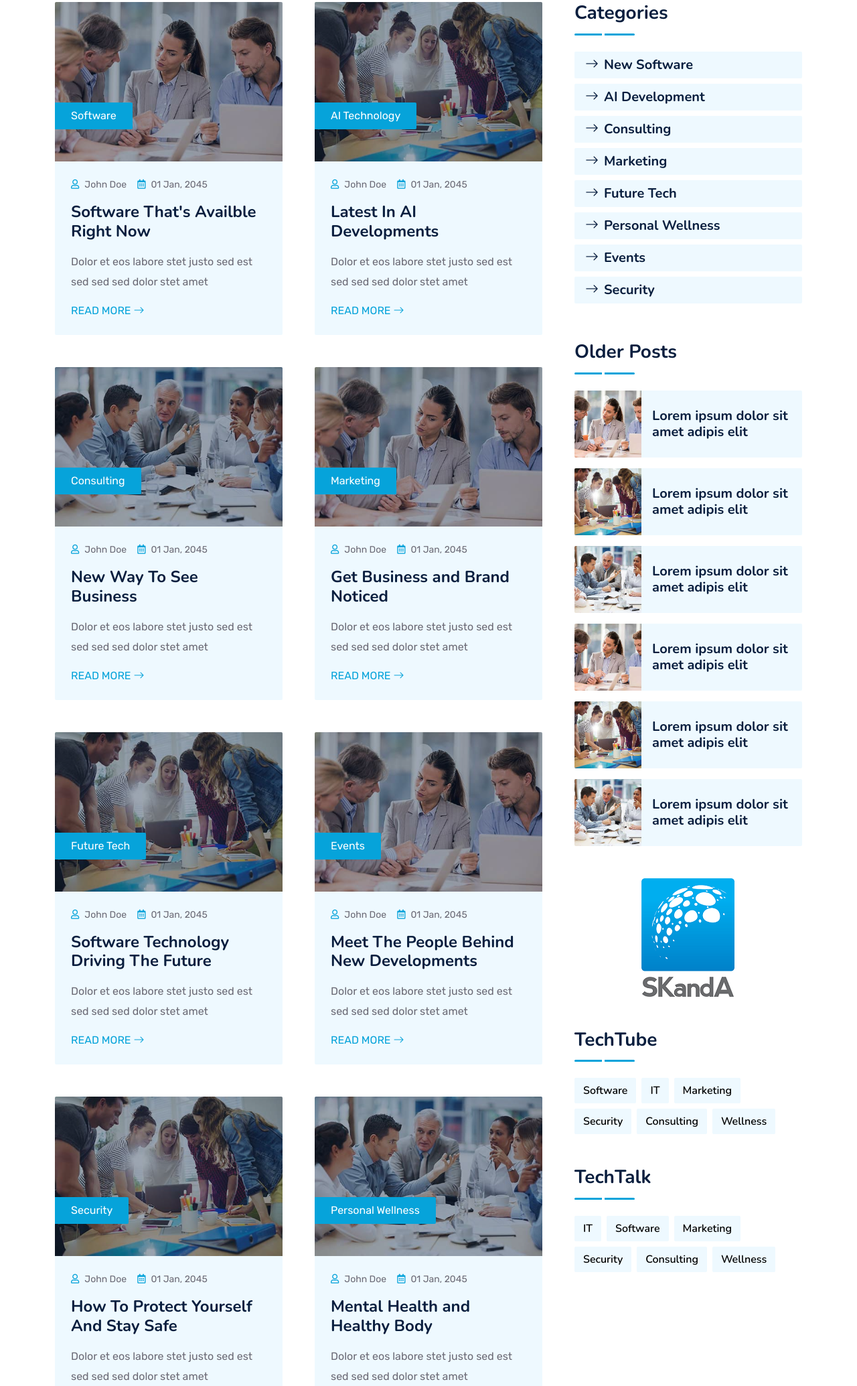
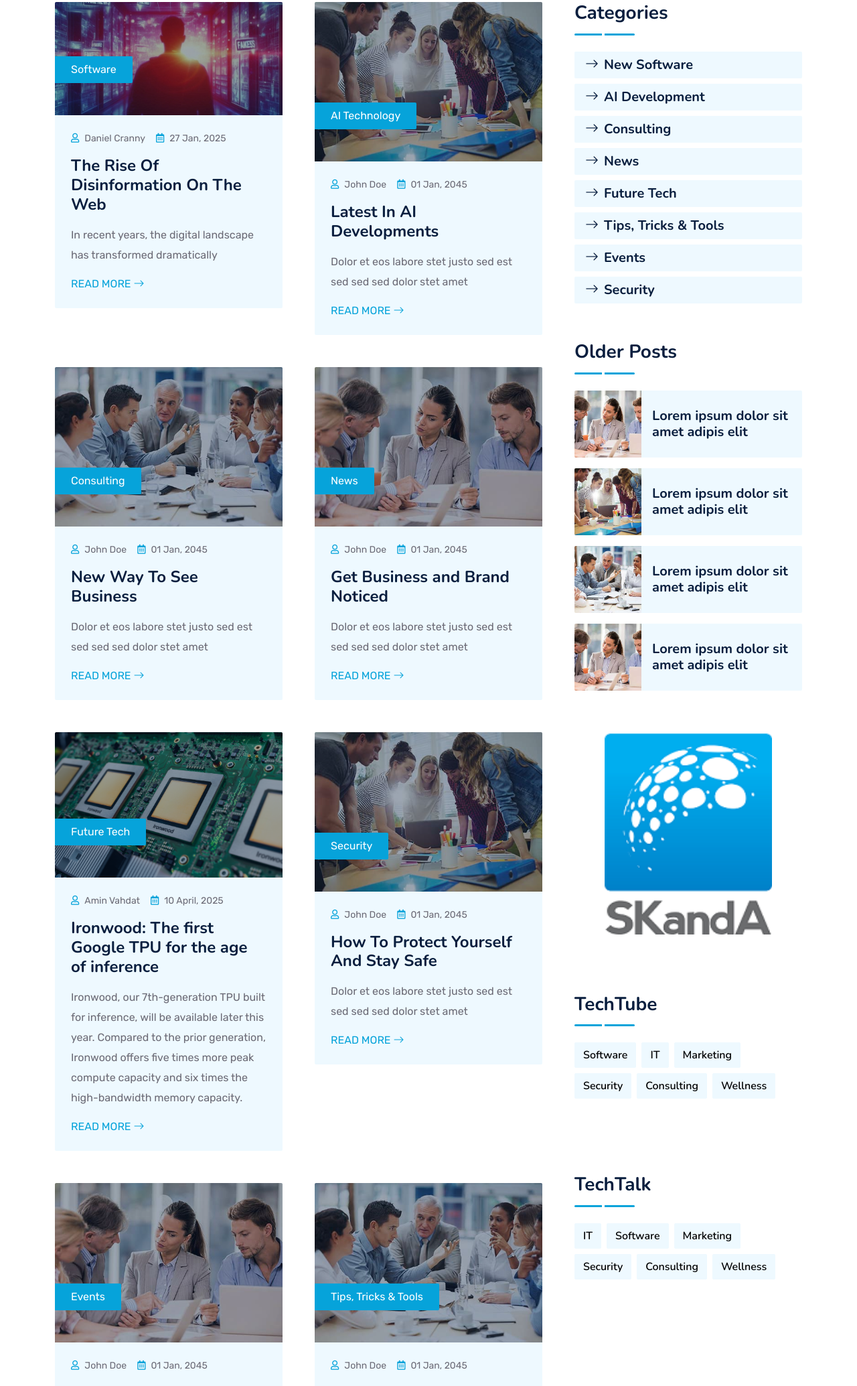
Before and after one commit to RaevenTech/Skanda1, a plain HTML site: page blog.html in a window 1280 px wide. Shown: the part 731-2800 px from the top of the page at 67% size. Drawn offline with nearby package versions, Linux system fonts and the light colour scheme.

Commit message:
populating blog page

```diff
--- a/blog.html
+++ b/blog.html
@@ -95,7 +95,7 @@
                       <i class="far fa-circle text-white px-2"></i>
                       <a href="#blogs" class="h5 text-primary">Blog Posts</a>
                       <i class="far fa-circle text-white px-2"></i>
-                      <a href="#techtalks" class="h5 text-white">TechTalk</a>
+                      <a href="#techtalk" class="h5 text-white">TechTalk</a>
                     </div>
                 </div>
             </div>
@@ -113,16 +113,17 @@
                         <div id="software" class="col-md-6 wow slideInUp" data-wow-delay="0.1s">
                             <div class="blog-item bg-light rounded overflow-hidden">
                                 <div class=" blog-img position-relative overflow-hidden bg-dark">
-                                    <img  class="blog-image img-fluid" src="img/blog-1.jpg" alt="blog title">
-                                    <a  class="position-absolute bottom-0 start-0 bg-primary text-white rounded-end mb-5 py-2 px-4" href="">Software</a>
+                                    <img  class="blog-image img-fluid" src="img/blog-new-tech-april.jpeg" alt="new tech avalible blog post">
+                                    <a  class="position-absolute bottom-0 start-0 bg-primary text-white rounded-end mb-5 py-2 px-4" href="https://www.wearedevelopers.com/en/magazine/539/the-rise-of-disinformation-on-the-web-539">
+                                      Software</a>
                                 </div>
                                 <div class="p-4">
                                     <div class="d-flex mb-3">
-                                        <small class="me-3"><i class="far fa-user text-primary me-2"></i>John Doe</small>
-                                        <small><i class="far fa-calendar-alt text-primary me-2"></i>01 Jan, 2045</small>
+                                        <small class="me-3"><i class="far fa-user text-primary me-2"></i>Daniel Cranny</small>
+                                        <small><i class="far fa-calendar-alt text-primary me-2"></i>27 Jan, 2025</small>
                                     </div>
-                                    <h4 class="mb-3">Software That's Availble Right Now</h4>
-                                    <p>Dolor et eos labore stet justo sed est sed sed sed dolor stet amet</p>
+                                    <h4 class="mb-3">The Rise Of Disinformation On The Web</h4>
+                                    <p>In recent years, the digital landscape has transformed dramatically</p>
                                     <a class="text-uppercase" href="">Read More <i class="bi bi-arrow-right"></i></a>
                                 </div>
                             </div>
@@ -161,11 +162,11 @@
                                 </div>
                             </div>
                         </div>
-                        <div id="marketing" class="col-md-6 wow slideInUp" data-wow-delay="0.6s">
+                        <div id="news" class="col-md-6 wow slideInUp" data-wow-delay="0.6s">
                             <div class="blog-item bg-light rounded overflow-hidden">
                                 <div class="blog-img position-relative overflow-hidden bg-dark">
                                     <img class="blog-image img-fluid" src="img/blog-1.jpg" alt="">
-                                    <a class="position-absolute bottom-0 start-0 bg-primary text-white rounded-end mb-5 py-2 px-4" href="">Marketing</a>
+                                    <a class="position-absolute bottom-0 start-0 bg-primary text-white rounded-end mb-5 py-2 px-4" href="">News</a>
                                 </div>
                                 <div class="p-4">
                                     <div class="d-flex mb-3">
@@ -181,19 +182,41 @@
                         <div id="future-tech" class="col-md-6 wow slideInUp" data-wow-delay="0.1s">
                             <div class="blog-item bg-light rounded overflow-hidden">
                                 <div class="blog-img position-relative overflow-hidden bg-dark">
-                                    <img class="blog-image img-fluid" src="img/blog-2.jpg" alt="">
-                                    <a class="position-absolute bottom-0 start-0 bg-primary text-white rounded-end mb-5 py-2 px-4" href="">Future Tech</a>
+                                    <img class="blog-image img-fluid" src="img/blog-AI-april.png" alt="Google new Ironwood super chip blog article">
+                                    <a class="position-absolute bottom-0 start-0 bg-primary text-white rounded-end mb-5 py-2 px-4" href="https://blog.google/products/google-cloud/ironwood-tpu-age-of-inference/">
+                                      Future Tech
+                                    </a>
                                 </div>
                                 <div class="p-4">
                                     <div class="d-flex mb-3">
-                                        <small class="me-3"><i class="far fa-user text-primary me-2"></i>John Doe</small>
-                                        <small><i class="far fa-calendar-alt text-primary me-2"></i>01 Jan, 2045</small>
+                                        <small class="me-3"><i class="far fa-user text-primary me-2"></i>Amin Vahdat</small>
+                                        <small><i class="far fa-calendar-alt text-primary me-2"></i>10 April, 2025</small>
                                     </div>
-                                    <h4 class="mb-3">Software Technology Driving The Future</h4>
-                                    <p>Dolor et eos labore stet justo sed est sed sed sed dolor stet amet</p>
+                                    <h4 class="mb-3">Ironwood: The first Google TPU for the age of inference</h4>
+                                    <p>
+                                      Ironwood, our 7th-generation TPU built for inference, will be available later this year. Compared to the prior generation,
+                                      Ironwood offers five times more peak compute capacity and six times the high-bandwidth memory capacity.
+                                    </p>
                                     <a class="text-uppercase" href="">Read More <i class="bi bi-arrow-right"></i></a>
                                 </div>
                             </div>
+                        </div>
+                        <div id="security" class="col-md-6 wow slideInUp" data-wow-delay="0.6s">
+                          <div class="blog-item bg-light rounded overflow-hidden">
+                              <div class="blog-img position-relative overflow-hidden bg-dark">
+                                  <img class="blog-image img-fluid" src="img/blog-2.jpg" alt="blog title">
+                                  <a class="position-absolute bottom-0 start-0 bg-primary text-white rounded-end mb-5 py-2 px-4" href="">Security</a>
+                              </div>
+                              <div class="p-4">
+                                  <div class="d-flex mb-3">
+                                      <small class="me-3"><i class="far fa-user text-primary me-2"></i>John Doe</small>
+                                      <small><i class="far fa-calendar-alt text-primary me-2"></i>01 Jan, 2045</small>
+                                  </div>
+                                  <h4 class="mb-3">How To Protect Yourself And Stay Safe</h4>
+                                  <p>Dolor et eos labore stet justo sed est sed sed sed dolor stet amet</p>
+                                  <a class="text-uppercase" href="">Read More <i class="bi bi-arrow-right"></i></a>
+                              </div>
+                          </div>
                         </div>
                         <div id="events" class="col-md-6 wow slideInUp" data-wow-delay="0.1s">
                             <div class="blog-item bg-light rounded overflow-hidden">
@@ -212,28 +235,11 @@
                                 </div>
                             </div>
                         </div>
-                        <div id="security" class="col-md-6 wow slideInUp" data-wow-delay="0.6s">
-                            <div class="blog-item bg-light rounded overflow-hidden">
-                                <div class="blog-img position-relative overflow-hidden bg-dark">
-                                    <img class="blog-image img-fluid" src="img/blog-2.jpg" alt="blog title">
-                                    <a class="position-absolute bottom-0 start-0 bg-primary text-white rounded-end mb-5 py-2 px-4" href="">Security</a>
-                                </div>
-                                <div class="p-4">
-                                    <div class="d-flex mb-3">
-                                        <small class="me-3"><i class="far fa-user text-primary me-2"></i>John Doe</small>
-                                        <small><i class="far fa-calendar-alt text-primary me-2"></i>01 Jan, 2045</small>
-                                    </div>
-                                    <h4 class="mb-3">How To Protect Yourself And Stay Safe</h4>
-                                    <p>Dolor et eos labore stet justo sed est sed sed sed dolor stet amet</p>
-                                    <a class="text-uppercase" href="">Read More <i class="bi bi-arrow-right"></i></a>
-                                </div>
-                            </div>
-                          </div>
-                          <div id="wellness" class="col-md-6 wow slideInUp" data-wow-delay="0.6s">
+                          <div id="tips" class="col-md-6 wow slideInUp" data-wow-delay="0.6s">
                             <div class="blog-item bg-light rounded overflow-hidden">
                                 <div class="blog-img position-relative overflow-hidden bg-dark">
                                     <img class="blog-image img-fluid" src="img/blog-3.jpg" alt="blog title">
-                                    <a class="position-absolute bottom-0 start-0 bg-primary text-white rounded-end mb-5 py-2 px-4" href="">Personal Wellness</a>
+                                    <a class="position-absolute bottom-0 start-0 bg-primary text-white rounded-end mb-5 py-2 px-4" href="">Tips, Tricks & Tools</a>
                                 </div>
                                 <div class="p-4">
                                     <div class="d-flex mb-3">
@@ -261,9 +267,9 @@
                             <a class="h5 fw-semi-bold bg-light rounded py-2 px-3 mb-2" href="#software"><i class="bi bi-arrow-right me-2"></i>New Software</a>
                             <a class="h5 fw-semi-bold bg-light rounded py-2 px-3 mb-2" href="#ai"><i class="bi bi-arrow-right me-2"></i>AI Development</a>
                             <a class="h5 fw-semi-bold bg-light rounded py-2 px-3 mb-2" href="#consulting"><i class="bi bi-arrow-right me-2"></i>Consulting</a>
-                            <a class="h5 fw-semi-bold bg-light rounded py-2 px-3 mb-2" href="#marketing"><i class="bi bi-arrow-right me-2"></i>Marketing</a>
+                            <a class="h5 fw-semi-bold bg-light rounded py-2 px-3 mb-2" href="#news"><i class="bi bi-arrow-right me-2"></i>News</a>
                             <a class="h5 fw-semi-bold bg-light rounded py-2 px-3 mb-2" href="#future-tech"><i class="bi bi-arrow-right me-2"></i>Future Tech</a>
-                            <a class="h5 fw-semi-bold bg-light rounded py-2 px-3 mb-2" href="#wellness"><i class="bi bi-arrow-right me-2"></i>Personal Wellness</a>
+                            <a class="h5 fw-semi-bold bg-light rounded py-2 px-3 mb-2" href="#tips"><i class="bi bi-arrow-right me-2"></i>Tips, Tricks & Tools</a>
                             <a class="h5 fw-semi-bold bg-light rounded py-2 px-3 mb-2" href="#events"><i class="bi bi-arrow-right me-2"></i>Events</a>
                             <a class="h5 fw-semi-bold bg-light rounded py-2 px-3 mb-2" href="#security"><i class="bi bi-arrow-right me-2"></i>Security</a>
                         </div>
@@ -295,29 +301,19 @@
                             <a href="" class="h5 fw-semi-bold d-flex align-items-center bg-light px-3 mb-0">Lorem ipsum dolor sit amet adipis elit
                             </a>
                         </div>
-                        <div class="d-flex rounded overflow-hidden mb-3">
-                            <img class="img-fluid" src="img/blog-2.jpg" style="width: 100px; height: 100px; object-fit: cover;" alt="">
-                            <a href="" class="h5 fw-semi-bold d-flex align-items-center bg-light px-3 mb-0">Lorem ipsum dolor sit amet adipis elit
-                            </a>
-                        </div>
-                        <div class="d-flex rounded overflow-hidden mb-3">
-                            <img class="img-fluid" src="img/blog-3.jpg" style="width: 100px; height: 100px; object-fit: cover;" alt="">
-                            <a href="" class="h5 fw-semi-bold d-flex align-items-center bg-light px-3 mb-0">Lorem ipsum dolor sit amet adipis elit
-                            </a>
-                        </div>
                     </div>
                     <!-- Recent Post End -->
 
                     <!-- Image Start -->
-                    <div class="mb-5 wow slideInUp d-flex justify-content-center" data-wow-delay="0.1s">
-                        <img src="img/skandaLogo.png" alt="" class="img-fluid rounded">
+                    <div class="mb-3 pt-3 wow slideInUp d-flex justify-content-center" data-wow-delay="0.1s">
+                        <img src="img/skandaLogo.png" alt="skanda company logo" class="img-fluid rounded" style="width: 250px; height: 300px;">
                     </div>
                     <!-- Image End -->
 
                     <!-- TechTube Start -->
-                    <div class="mb-5 wow slideInUp" data-wow-delay="0.1s">
+                    <div id="techtube" class="mb-5 pt-5 wow slideInUp" data-wow-delay="0.1s">
                         <div class="section-title section-title-sm position-relative pb-3 mb-4">
-                            <h3 class="mb-0">TechTube</h3>
+                            <h3 class="mb-0 pt-4">TechTube</h3>
                         </div>
                         <div class="d-flex flex-wrap m-n1">
                             <a href="" class="btn btn-light m-1">Software</a>
@@ -332,9 +328,9 @@
 
 
                     <!-- TechTalk Start -->
-                    <div class="mb-5 wow slideInUp" data-wow-delay="0.1s">
+                    <div id="techtalk" class="mb-5 pt-5 wow slideInUp" data-wow-delay="0.1s">
                         <div class="section-title section-title-sm position-relative pb-3 mb-4">
-                            <h3 class="mb-0">TechTalk</h3>
+                            <h3 class="mb-0 pt-3">TechTalk</h3>
                         </div>
                         <div class="d-flex flex-wrap m-n1">
                             <a href="" class="btn btn-light m-1">IT</a>
@@ -355,7 +351,7 @@
 
 
     <!-- Footer Start -->
-    <div class="container-fluid bg-dark text-light mt-5 wow fadeInUp" data-wow-delay="0.1s">
+    <div class="container-fluid bg-dark text-light wow fadeInUp" data-wow-delay="0.1s">
         <div class="container">
             <div class="row gx-5">
                 <div class="col-lg-4 col-md-6 footer-about">
@@ -416,8 +412,8 @@
                                 <a class="text-light mb-2" href="#thinkers"><i class="bi bi-arrow-right text-primary me-2"></i>Get Thinking</a>
                                 <a class="text-light mb-2" href="#consulting"><i class="bi bi-arrow-right text-primary me-2"></i>Offering Advice</a>
                                 <a class="text-light mb-2" href="#ai"><i class="bi bi-arrow-right text-primary me-2"></i>AI is coming</a>
-                                <a class="text-light mb-2" href="#marketing"><i class="bi bi-arrow-right text-primary me-2"></i>Get Noticed</a>
-                                <a class="text-light" href="#wellness"><i class="bi bi-arrow-right text-primary me-2"></i>Mind,Body & Soul </a>
+                                <a class="text-light mb-2" href="#news"><i class="bi bi-arrow-right text-primary me-2"></i>News</a>
+                                <a class="text-light" href="#tips"><i class="bi bi-arrow-right text-primary me-2"></i>Tips, Tricks & Tools</a>
                             </div>
                         </div>
                         <div class="col-lg-4 col-md-12 pt-0 pt-lg-5 mb-5">
```
Also changed, not shown: index.html (+1 -1 lines), img/blog-AI-april.png (added), img/blog-future-software-april.jpeg (added), img/blog-new-tech-april.jpeg (added).
